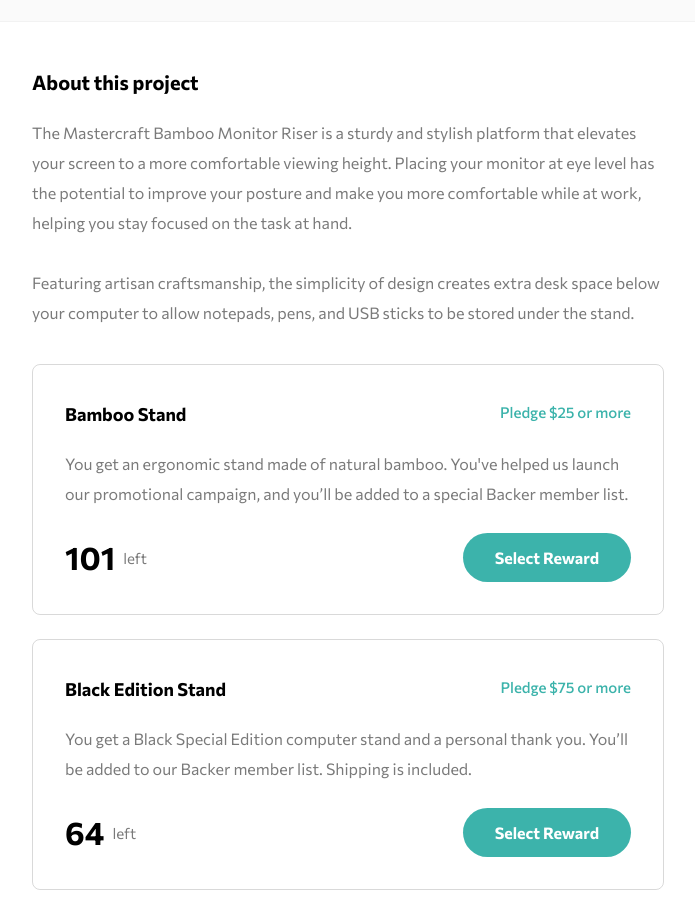
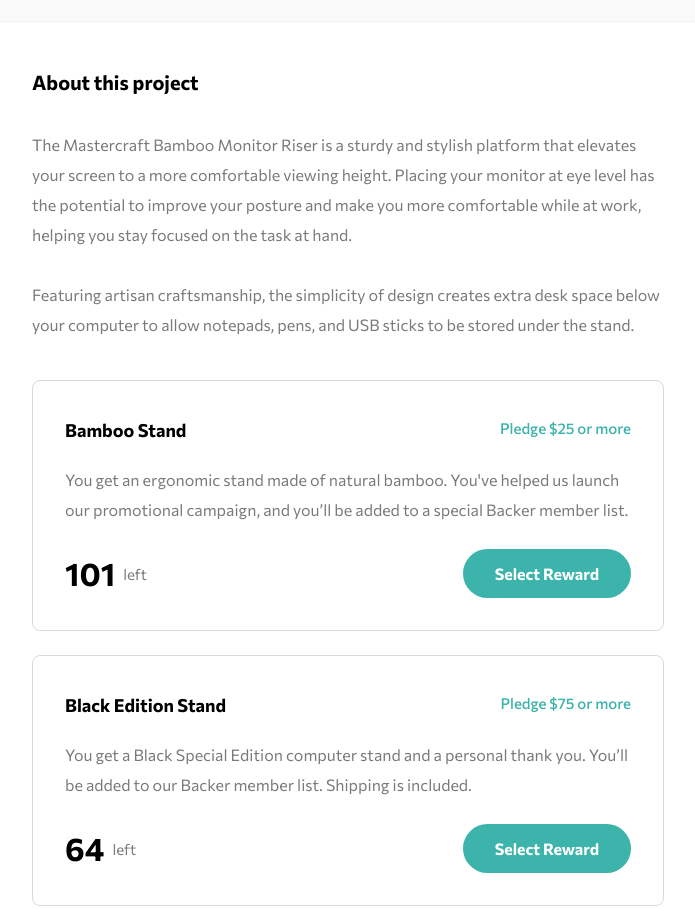
Before and after one commit to lumiuko/crowdfunding-product-page, a website built with Vite: page index.html in a window 1280 px wide. Shown: the part 819-1728 px from the top of the page, without its empty margins (292-987 px from the left). Built offline with nearby package versions, Linux system fonts and the light colour scheme.

Commit message:
fixed margins

```diff
--- a/index.html
+++ b/index.html
@@ -84,9 +84,9 @@
         </section>
         <section class="mt-6 bg-white px-6 py-10 rounded-card border-[1px] border-line md:p-12">
           <h2 class="text-h5 leading-h5 text-black font-bold md:text-h4 md:leading-h4">About this project</h2>
-          <p class="mt-6">The Mastercraft Bamboo Monitor Riser is a sturdy and stylish platform that elevates your screen to a more comfortable viewing height. Placing your monitor at eye level has the potential to improve your posture and make you more comfortable while at work, helping you stay focused on the task at hand.</p>
+          <p class="mt-6 md:mt-9">The Mastercraft Bamboo Monitor Riser is a sturdy and stylish platform that elevates your screen to a more comfortable viewing height. Placing your monitor at eye level has the potential to improve your posture and make you more comfortable while at work, helping you stay focused on the task at hand.</p>
           <p class="mt-6 md:mt-[1.875rem]">Featuring artisan craftsmanship, the simplicity of design creates extra desk space below your computer to allow notepads, pens, and USB sticks to be stored under the stand.</p>
-          <div class="mt-9 flex flex-col gap-6">
+          <div class="mt-9 flex flex-col gap-6 md:mt-10">
             <div class="p-6 border-[1px] border-line-2 rounded-card md:p-8 md:pt-[2.375rem]">
               <div class="flex flex-col justify-between gap-2 leading-[1.0625rem] md:flex-row">
                 <div class="font-bold text-black md:text-h5 md:leading-h5">Bamboo Stand</div>
```
